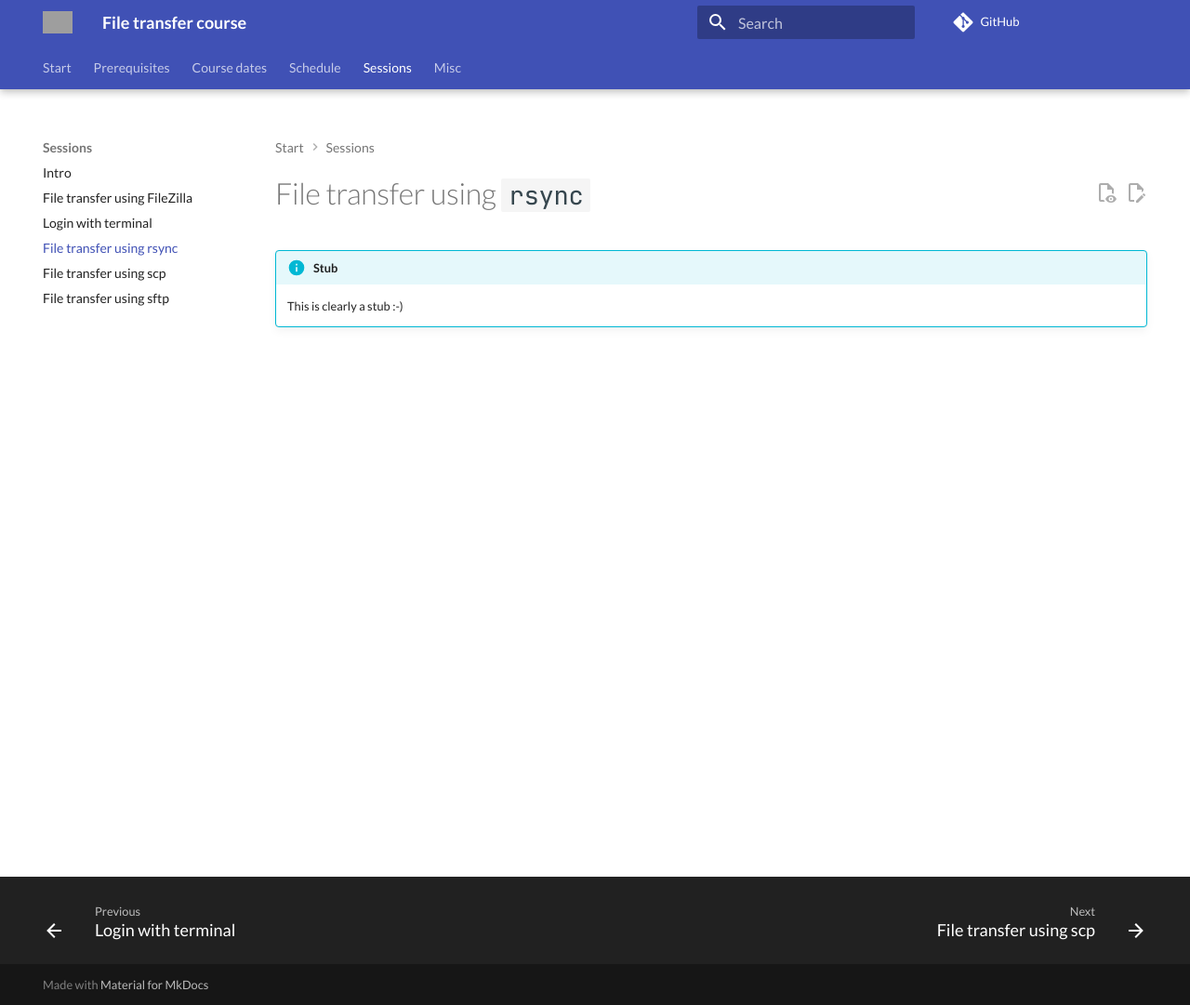
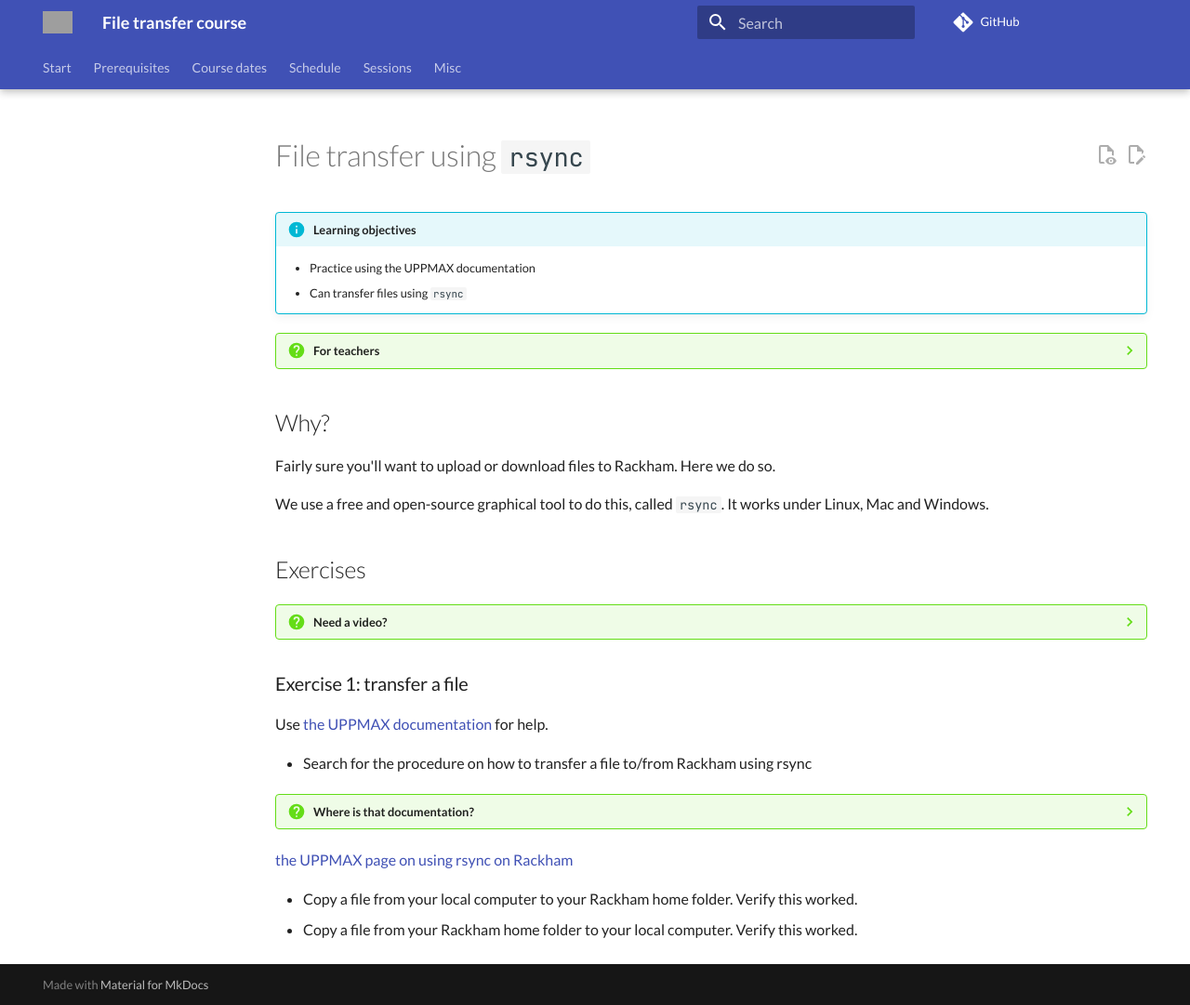
Before and after one commit to UPPMAX/naiss_file_transfer_course, an MkDocs documentation site: the page built from docs/sessions/rsync/README.md, in a window 1280 px wide and 1081 px high. Shown: the whole window at 93% size. Built offline with MkDocs 1.6.1 and Material for MkDocs 9.7.7, drawn with Linux system fonts in a browser that asks for light colours; comment, search, counter and statistics services are not loaded; grey boxes are pictures that could not be loaded.

Commit message:
Copy rsync session from UPPMAX Intro Day 1

````diff
--- a/docs/sessions/rsync.md
+++ /dev/null
@@ -1,12 +0,0 @@
----
-tags:
-  - session
-  - lesson
-  - rsync
----
-
-# File transfer using `rsync`
-
-!!! info "Stub"
-
-    This is clearly a stub :-)
--- /dev/null
+++ b/docs/sessions/rsync/README.md
@@ -0,0 +1,75 @@
+---
+tags:
+  - lesson
+  - file transfer
+  - rsync
+---
+
+# File transfer using `rsync`
+
+!!!- info "Learning objectives"
+
+    - Practice using the UPPMAX documentation
+    - Can transfer files using `rsync`
+
+???- question "For teachers"
+
+    Teaching goals are:
+
+    - Learners have practiced using the UPPMAX documentation
+    - Learners have transferred files using `rsync`
+
+    Lesson plan:
+
+    ```mermaid
+    gantt
+      title File transfer using rsync
+      dateFormat X
+      axisFormat %s
+      section First hour
+      Prior : prior, 0, 5s
+      Present: present, after prior, 2s
+      %% It took me 6 mins, here I do that time x2
+      Challenge: crit, challenge, after present, 12s
+      %% Here I use the same time it took me to give feedback
+      Feedback: feedback, after challenge, 6s
+    ```
+
+    Prior questions:
+
+    - How can one do a file transfer from the terminal?
+    - Can you name some programs that can do file transfer from the terminal?
+    - Who has heard of `rsync`?
+    - Who has already used `rsync`?
+
+## Why?
+
+Fairly sure you'll want to upload or download files to Rackham.
+Here we do so.
+
+We use a free and open-source graphical tool to do this,
+called `rsync`.
+It works under Linux, Mac and Windows.
+
+## Exercises
+
+???- question "Need a video?"
+
+    Here `TODO` is a video that shows
+    the solution of these exercises
+
+### Exercise 1: transfer a file
+
+Use [the UPPMAX documentation](http://docs.uppmax.uu.se/)
+for help.
+
+- Search for the procedure on how to transfer a file
+  to/from Rackham using rsync
+
+???- question "Where is that documentation?"
+
+    The procedure can be found at
+  [the UPPMAX page on using rsync on Rackham](https://docs.uppmax.uu.se/software/rsync_on_rackham/)
+
+- Copy a file from your local computer to your Rackham home folder. Verify this worked.
+- Copy a file from your Rackham home folder to your local computer. Verify this worked.
````
Also changed, not shown: docs/schedule.md (+1 -1 lines).
